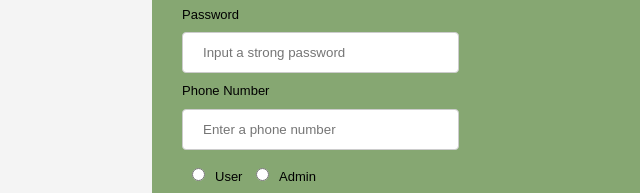
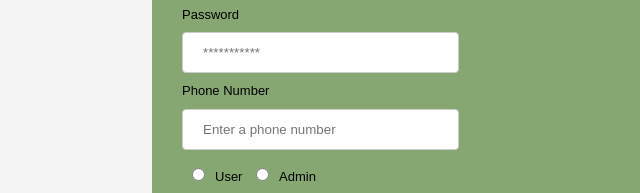
Before and after one commit to K3beros/questioner, a website: page UI/signup.html in a window 1280 px wide. Shown: the part 349-542 px from the top of the page, 232-872 px from the left. Drawn offline with Linux system fonts and the light colour scheme.

Commit message:
Fix signup page

```diff
--- a/UI/signup.html
+++ b/UI/signup.html
@@ -35,7 +35,7 @@
 			<label>Email</label>
 			<input type="email" placeholder="Please enter an email" name="email">
 			<label>Password</label>
-			<input type="password" placeholder="Input a strong password" name="password">
+			<input type="password" placeholder="***********" name="password">
 			<label>Phone Number</label>
 			<input type="tel" placeholder="Enter a phone number" name="phone">
 			<input type="radio" name="Account-Type" value="User">User
```
